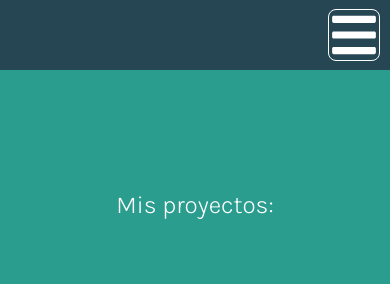
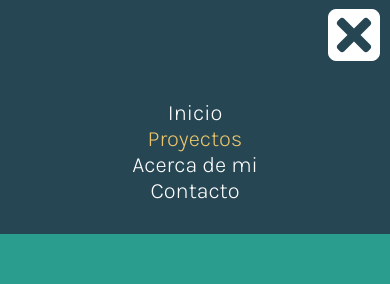
Before and after one commit to eduardobizz97/my-portfolio, a React (Create React App) app: page /#/projectos in a window 390 px wide. Both pictures are taken after a click on the icon 354 px from the left and 35 px from the top of the page. Shown: the top 284 px of the page. Built offline with nearby package versions, Linux system fonts and the light colour scheme.

Commit message:
Adding a burguer menu

```diff
--- a/src/components/Navbar.js
+++ b/src/components/Navbar.js
@@ -1,5 +1,5 @@
-import { FaBars } from 'react-icons/fa';
-import React, {useEffect, useState} from "react";
+import { FaBars, FaTimes } from "react-icons/fa";
+import React, { useEffect, useState } from "react";
 import {
   Link,
   NavLink,
@@ -20,8 +20,7 @@ const NavContainer = styled.div``;
 
 const BodyContainer = styled.div``;
 
-const NavBar = styled.nav`
-
+const Nav = styled.nav`
   height: 70px;
   display: flex;
   flex-direction: row;
@@ -29,110 +28,156 @@ const NavBar = styled.nav`
   justify-content: flex-end;
   background-color: ${COLORS.accent};
 
-
-
-
-`;
-
-const UnorderedList = styled.ul`
-
+  ul {
     display: flex;
     flex-direction: row;
     justify-content: center;
     margin: 0;
     @media (max-width: 768px) {
-    .link{
+      .link {
         display: none;
       }
     }
-
-`;
-
-const ListItem = styled.li`
+  }
+  li {
     text-decoration: none;
     display: inline-block;
     margin: 10px;
     font-weight: 400;
+  }
 
+  @media (max-width: 768px) {
+    .burguerMenu {
+      background-color: red;
+      ul {
+        background-color: red;
+      }
+    }
+  }
 `;
 
-const Icon = styled(FaBars)`
+const HamburguerMenu = styled.nav`
+  position: relative;
+  width: 100%;
+  background-color: ${COLORS.accent};
+  ul{
+    display: flex;
+    flex-direction: column;
+    justify-content: center;
+    align-items: center;
+    margin: 0;
+    padding: 30px;
+
+
+  }
+
+  li{
+    list-style: none;
+    text-decoration: none;
+  }
+`;
+
+const OpenMenu = styled(FaBars)`
+  padding: 5px;
   display: none;
-  color: white;
+  background-color: white;
+  color: ${COLORS.accent};
+  font-size: 40px;
+  border: 1px solid white;
+  border-radius: 8px;
+  &:hover {
+    cursor: pointer;
+  }
+
+  @media (max-width: 768px) {
+    display: block;
+  }
+`;
+
+const CloseMenu = styled(FaTimes)`
+  display: none;
+  background-color: white;
+  color: ${COLORS.accent};
   font-size: 50px;
   border: 1px solid white;
   border-radius: 8px;
-  &:hover{
+  &:hover {
     cursor: pointer;
   }
+
   @media (max-width: 768px) {
     display: block;
   }
-
 `;
 
 const Navbar = (props) => {
-  const [mobile, setMobile] = useState(false)
+  const [burguermenu, setBurguermenu] = useState(false);
   const { width } = useWindowSize();
 
-  const burguerMenuHandler = ()=>{
-    alert('chupalo');
+  const burguerMenuHandler = () => {
+    setBurguermenu(!burguermenu);
   };
+
   let NavbarComponent = (
-    <NavBar>
-      <UnorderedList>
-        <ListItem>
+      <ul>
+        <li>
           <NavLink
             to="/"
             exact
-            className='link'
+            className="link"
             style={{ color: "white", textDecoration: "none" }}
             activeStyle={{ color: "#e9c46a" }}
           >
             Inicio
           </NavLink>
-        </ListItem>
-        <ListItem>
+        </li>
+        <li>
           <NavLink
             to="/projectos"
-            className='link'
+            className="link"
             style={{ color: "white", textDecoration: "none" }}
             activeStyle={{ color: "#e9c46a" }}
           >
             Proyectos
           </NavLink>
-        </ListItem>
-        <ListItem>
+        </li>
+        <li>
           <NavLink
             to="/acerca"
-            className='link'
+            className="link"
             style={{ color: "white", textDecoration: "none" }}
             activeStyle={{ color: "#e9c46a" }}
           >
             Acerca de mi
           </NavLink>
-        </ListItem>
-        <ListItem>
+        </li>
+        <li>
           <NavLink
             to="/contacto"
-            className='link'
+            className="link"
             style={{ color: "white", textDecoration: "none" }}
             activeStyle={{ color: "#e9c46a" }}
           >
             Contacto
           </NavLink>
-        </ListItem>
-        <ListItem>
-          <Icon onClick={burguerMenuHandler}/>
-        </ListItem>
-      </UnorderedList>
-    </NavBar>
+        </li>
+
+      </ul>
   );
 
   return (
     <div>
       <NavContainer>
-        <header>{NavbarComponent}</header>
+        <header>
+          <Nav>
+          {NavbarComponent}<li>
+          {burguermenu ? (
+            <CloseMenu onClick={burguerMenuHandler} />
+          ) : (
+            <OpenMenu onClick={burguerMenuHandler} />
+          )}
+        </li></Nav></header>
+        {burguermenu ? <HamburguerMenu>{NavbarComponent}</HamburguerMenu> : null}
       </NavContainer>
       <BodyContainer>
         <Switch>
```
Lines whose indentation alone changed are shown as unchanged.
